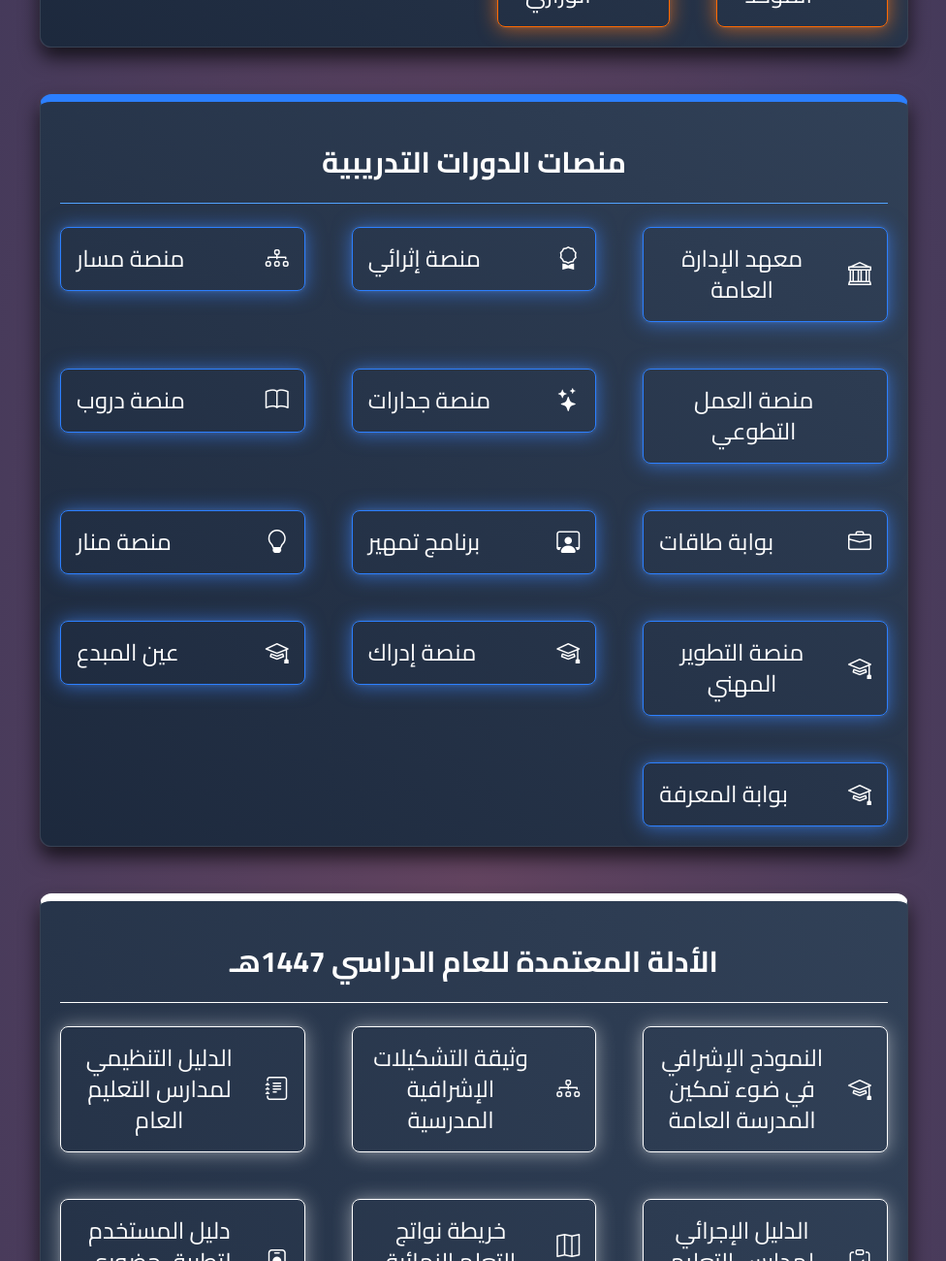
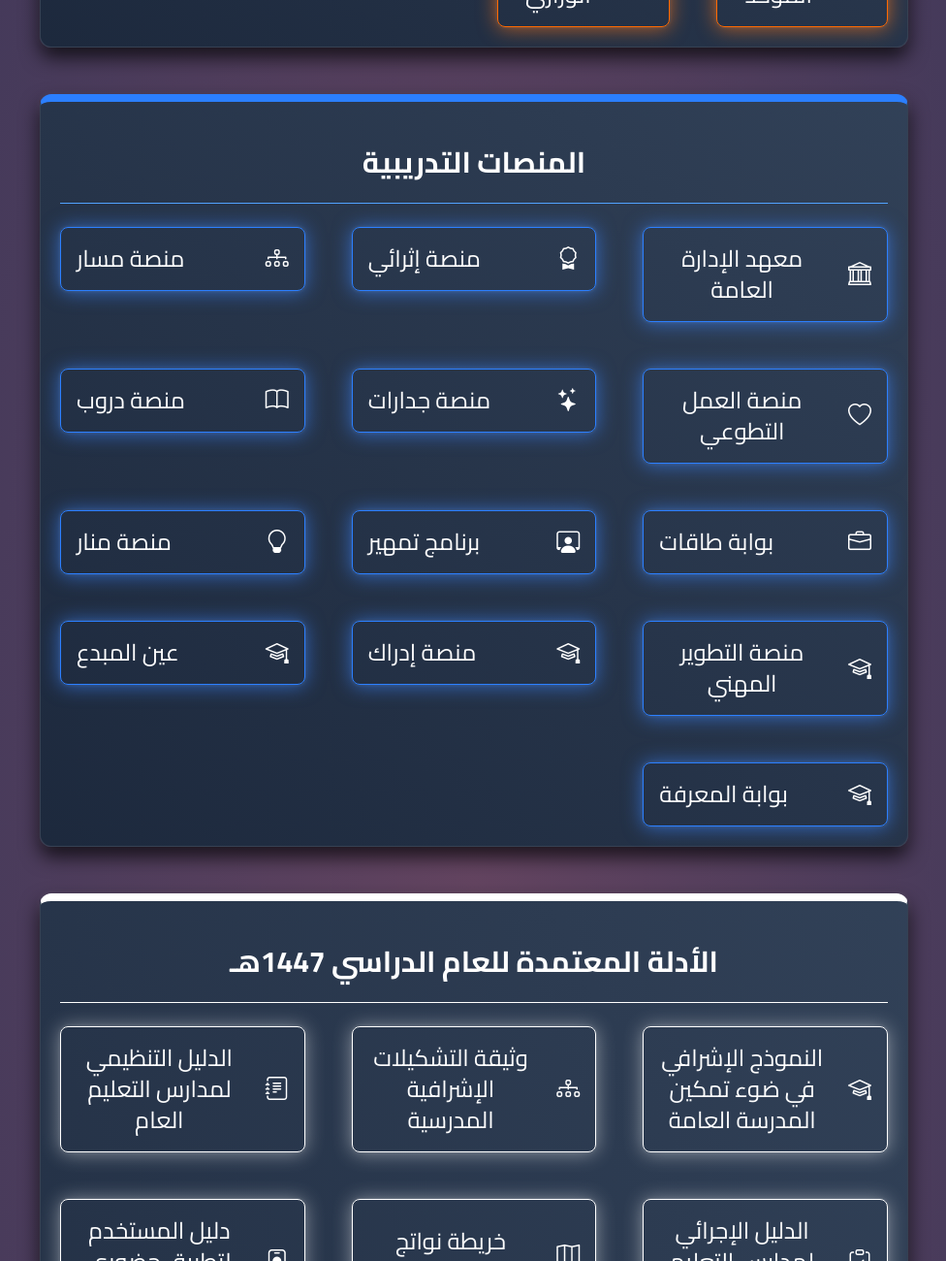
Before and after one commit to BluEyedo/monalinkswebsite, a plain HTML site: page index.html in a window 1280 px wide. Shown: the part 1020-2320 px from the top of the page at 97% size, without its empty margins (151-1127 px from the left). Drawn offline with nearby package versions, Linux system fonts and the light colour scheme.

Commit message:
update 20112025-1

```diff
--- a/index.html
+++ b/index.html
@@ -151,7 +151,7 @@
                 p-4 sm:p-5 rounded-xl border-t-8 border-t-blue-500 border border-gray-700 ">
                 <p class="text-center text-xl sm:text-2xl lg:text-3xl font-bold border-b border-b-blue-400 p-4 sm:p-6">
                     <span>
-                        منصات الدورات التدريبية
+                        المنصات التدريبية
                     </span>
                 </p>
 
@@ -224,7 +224,7 @@
                 linkElement.target = "_blank";
                 linkElement.innerHTML = `
                     <div class="link-card border border-white text-base text-xs sm:text-xl lg:text-2xl text-center
-                        p-3 sm:p-4 rounded-lg items-center
+                        p-3 sm:p-4 rounded-lg items-center sm:min-h-[120px]
                         duration-300 hover:bg-white hover:text-black cursor-pointer
                         transition-all flex flex-row gap-6 justify-between">
                         ${item.icon}
--- a/links.js
+++ b/links.js
@@ -85,7 +85,7 @@ const links2 = [
         id: 4,
         name: "منصة العمل التطوعي",
         link: "https://nvg.gov.sa/",
-        icon: '<i class="bi bi-people-heart"></i>' // تطوع
+        icon: '<i class="bi bi-heart"></i>' // تطوع
     },
     {
         id: 5,
```
